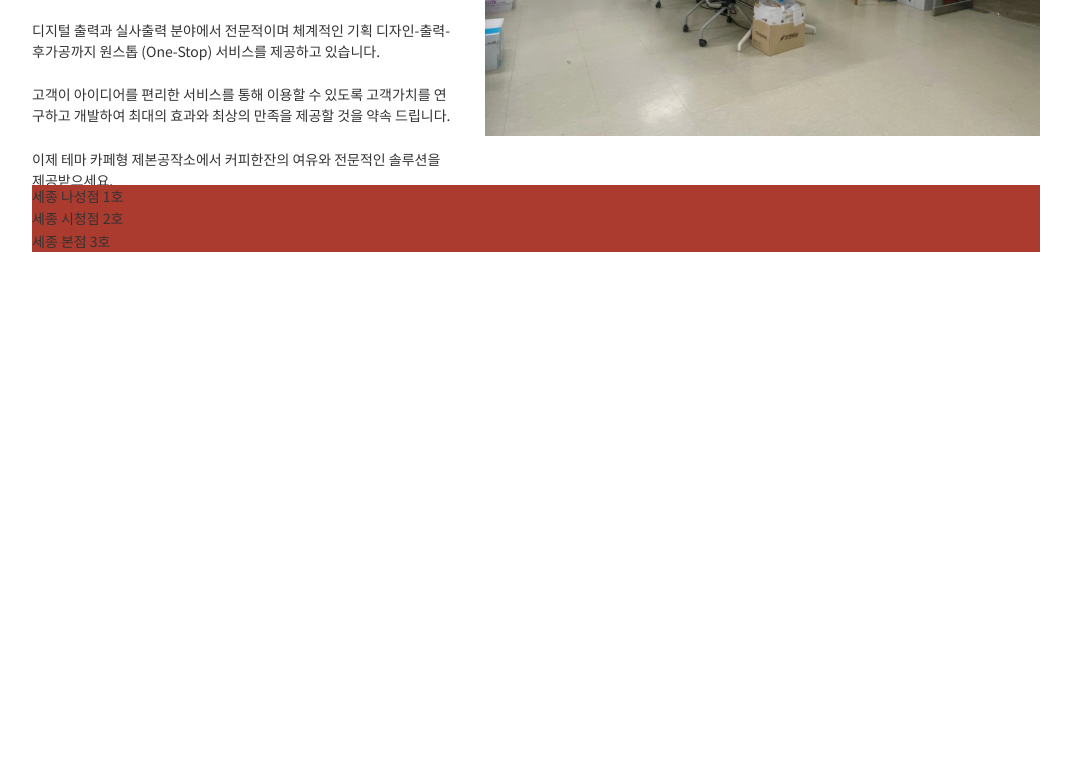
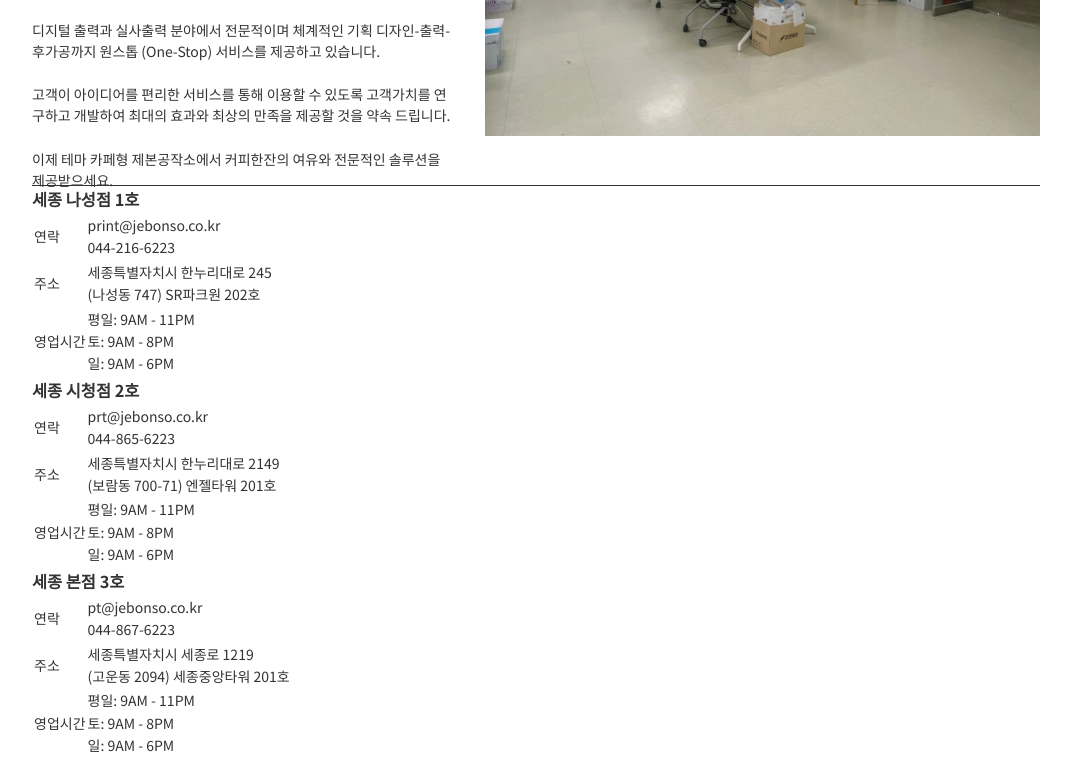
Before and after one commit to taewookim02/bookbinding-workshop, a website: page index.html in a window 1280 px wide. Shown: the part 1545-2304 px from the top of the page, without its empty margins (208-1279 px from the left). Before the commit the page ends 1797 px from the top, so only its background shows below. Drawn offline with Linux system fonts and the light colour scheme.

Commit message:
chore: update footer html

```diff
--- a/index.html
+++ b/index.html
@@ -75,9 +75,57 @@
     </section>
 
     <footer class="footer">
-      <div class="footer__item">세종 나성점 1호</div>
-      <div class="footer__item">세종 시청점 2호</div>
-      <div class="footer__item">세종 본점 3호</div>
+      <div class="footer__item">
+        <h3>세종 나성점 1호</h3>
+        <table>
+          <tr>
+            <td>연락</td>
+            <td>print@jebonso.co.kr<br>044-216-6223</td>
+          </tr>
+          <tr>
+            <td>주소</td>
+            <td>세종특별자치시 한누리대로 245<br>(나성동 747) SR파크원 202호</td>
+          </tr>
+          <tr>
+            <td>영업시간</td>
+            <td>평일: 9AM - 11PM<br>토: 9AM - 8PM<br>일: 9AM - 6PM</td>
+          </tr>
+        </table>
+      </div>
+      <div class="footer__item">
+        <h3>세종 시청점 2호</h3>
+        <table>
+          <tr>
+            <td>연락</td>
+            <td>prt@jebonso.co.kr<br>044-865-6223</td>
+          </tr>
+          <tr>
+            <td>주소</td>
+            <td>세종특별자치시 한누리대로 2149<br>(보람동 700-71) 엔젤타워 201호</td>
+          </tr>
+          <tr>
+            <td>영업시간</td>
+            <td>평일: 9AM - 11PM<br>토: 9AM - 8PM<br>일: 9AM - 6PM</td>
+          </tr>
+        </table>
+      </div>
+      <div class="footer__item">
+        <h3>세종 본점 3호</h3>
+        <table>
+          <tr>
+            <td>연락</td>
+            <td>pt@jebonso.co.kr<br>044-867-6223</td>
+          </tr>
+          <tr>
+            <td>주소</td>
+            <td>세종특별자치시 세종로 1219<br>(고운동 2094) 세종중앙타워 201호</td>
+          </tr>
+          <tr>
+            <td>영업시간</td>
+            <td>평일: 9AM - 11PM<br>토: 9AM - 8PM<br>일: 9AM - 6PM</td>
+          </tr>
+        </table>
+      </div>
     </footer>
   </div>
 
--- a/sass/_footer.scss
+++ b/sass/_footer.scss
@@ -1,4 +1,4 @@
 .footer {
-  background-color: $color-red;
+  border-top: 1px solid #333;
   grid-column: 3 / -1;
 }
```
Also changed, not shown: css/style.css.
